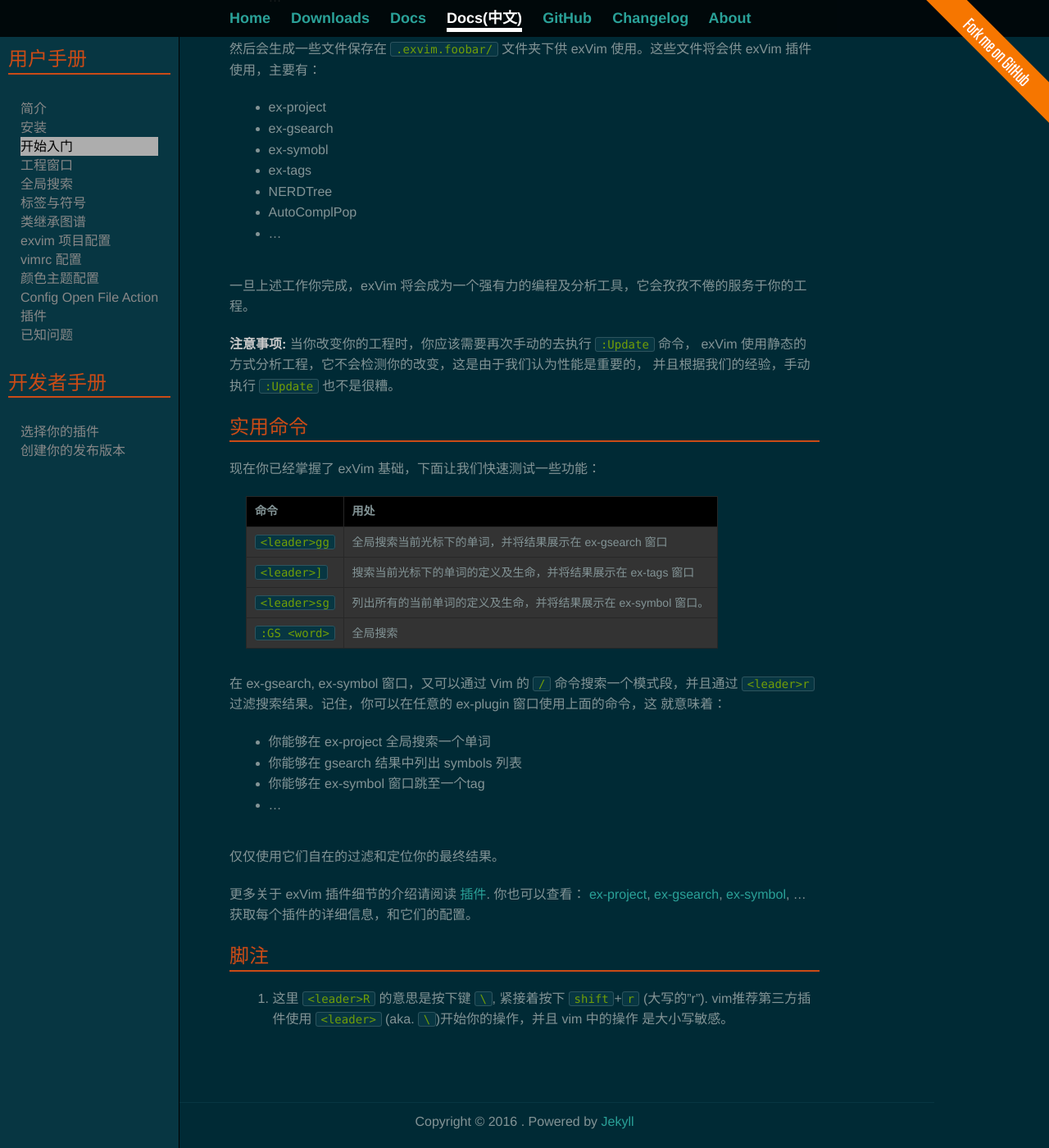
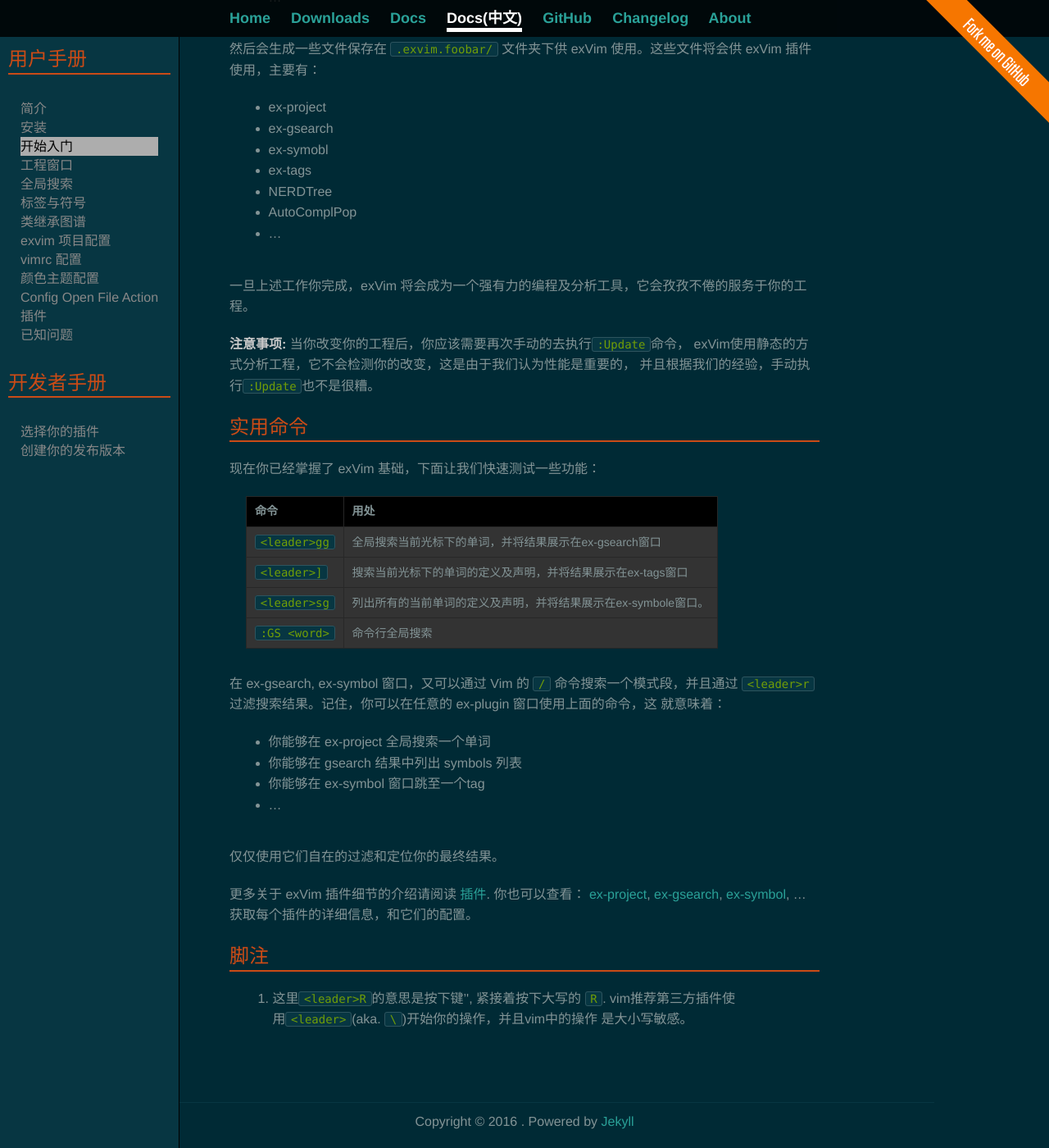
Before and after one commit to exvim/exvim.github.io, a Jekyll site: the page built from docs-zh/getting-start.md, in a window 1280 px wide and 1400 px high, scrolled down 2664 px. Shown: the whole window at 82% size. Built offline with Jekyll 4.4.1, drawn with Linux system fonts in a browser that asks for light colours; Markdown is read by kramdown in place of the engine named in the settings; some of the changed text lies outside the part shown.

Commit message:
更新文档

```diff
--- a/docs-zh/getting-start.md
+++ b/docs-zh/getting-start.md
@@ -3,7 +3,7 @@
 title: 开始
 ---
 
-我们假设你已经完全安全了 exVim. 如果没有，请移至 [安装]({{site.url}}/docs/zh/install)。
+我们假设你已经完全安全了 exVim. 如果没有，请移至 [安装]({{site.url}}/docs-zh/install)。
 
 ## 生成 .exvim 工程文件
 
@@ -23,7 +23,7 @@
 如果你检查你的工程目录，此目录下会存在一个隐藏文件夹，其命名为 `.exvim.foobar`。
 这个文件夹包含所有的 `foobar.exvim` 工程在使用中需要的工程配置文件。
 
-**注意事项:** 你能够创建多个 `.exvim` 文件在一个工程中。这就方便你为了不同的目的应用
+**注意事项:** 你能够创建多个`*.exvim`文件在一个工程中。这就方便你为了不同的目的应用
 使用不同的设置。
 
 ## 创建工程树
@@ -32,8 +32,8 @@
 你将通过ex-project窗口看见你的工程文件，如下所示：
 ![exvim-with-project-tree]({{site.url}}/docs/images/exvim-with-project-tree.png)
 
-你可以通过 `.exvim` 文件包含或者排除第一层目录。为了达到上述目的，你需要打开 `.exvim`
-文件，找到包含 `folder_filter +=` 的行，然后设置它的选项。
+你可以通过`*.exvim`文件包含或者排除第一层目录。为了达到上述目的，你需要打开`*.exvim`
+文件，找到包含`folder_filter +=`的行，然后设置它的选项。
 
 比如：
 
@@ -76,9 +76,9 @@
 
 一旦上述工作你完成，exVim 将会成为一个强有力的编程及分析工具，它会孜孜不倦的服务于你的工程。
 
-**注意事项:** 当你改变你的工程时，你应该需要再次手动的去执行 `:Update` 命令，
-exVim 使用静态的方式分析工程，它不会检测你的改变，这是由于我们认为性能是重要的，
-并且根据我们的经验，手动执行 `:Update` 也不是很糟。
+**注意事项:** 当你改变你的工程后，你应该需要再次手动的去执行`:Update`命令，
+exVim使用静态的方式分析工程，它不会检测你的改变，这是由于我们认为性能是重要的，
+并且根据我们的经验，手动执行`:Update`也不是很糟。
 
 ## 实用命令
 
@@ -86,10 +86,10 @@
 
 | 命令             | 用处                                                                                                |
 | :--------------- |:----------------------------------------------------------------------------|
-| `<leader>gg`     | 全局搜索当前光标下的单词，并将结果展示在 ex-gsearch 窗口                      |
-| `<leader>]`      | 搜索当前光标下的单词的定义及生命，并将结果展示在 ex-tags 窗口                 |
-| `<leader>sg`     | 列出所有的当前单词的定义及生命，并将结果展示在 ex-symbol 窗口。              |
-| `:GS <word>`     | 全局搜索 <word>                                                             |
+| `<leader>gg`     | 全局搜索当前光标下的单词，并将结果展示在ex-gsearch窗口                      |
+| `<leader>]`      | 搜索当前光标下的单词的定义及声明，并将结果展示在ex-tags窗口                 |
+| `<leader>sg`     | 列出所有的当前单词的定义及声明，并将结果展示在ex-symbole窗口。              |
+| `:GS <word>`     | 命令行全局搜索 <word>                                                             |
 
 在 ex-gsearch, ex-symbol 窗口，又可以通过 Vim 的 `/` 命令搜索一个模式段，并且通过
 `<leader>r` 过滤搜索结果。记住，你可以在任意的 ex-plugin 窗口使用上面的命令，这
@@ -102,7 +102,7 @@
 
 仅仅使用它们自在的过滤和定位你的最终结果。
 
-更多关于 exVim 插件细节的介绍请阅读 [插件]({{site.url}}/docs/zh/plugins). 你也可以查看：
+更多关于 exVim 插件细节的介绍请阅读 [插件]({{site.url}}/docs-/plugins). 你也可以查看：
 [ex-project](https://github.com/exvim/ex-project),
 [ex-gsearch](https://github.com/exvim/ex-gsearch),
 [ex-symbol](https://github.com/exvim/ex-symbol),
@@ -112,6 +112,6 @@
 <a name="footnotes"></a>
 ## 脚注
 
-1. 这里 `<leader>R` 的意思是按下键 `\`, 紧接着按下 `shift`+`r` (大写的"r").
-vim推荐第三方插件使用 `<leader>` (aka. `\`)开始你的操作，并且 vim 中的操作
+1. 这里`<leader>R`的意思是按下键'\', 紧接着按下大写的 `R`.
+vim推荐第三方插件使用`<leader>`(aka. `\`)开始你的操作，并且vim中的操作
 是大小写敏感。
```
Also changed, not shown: docs-zh/config-open-file-action.md (+36 -3 lines), docs-zh/global-search.md (+9 -4 lines), docs-zh/install.md (+5 -2 lines), docs-zh/intro.md (+3 -3 lines), docs-zh/project-window.md (+15 -3 lines).
